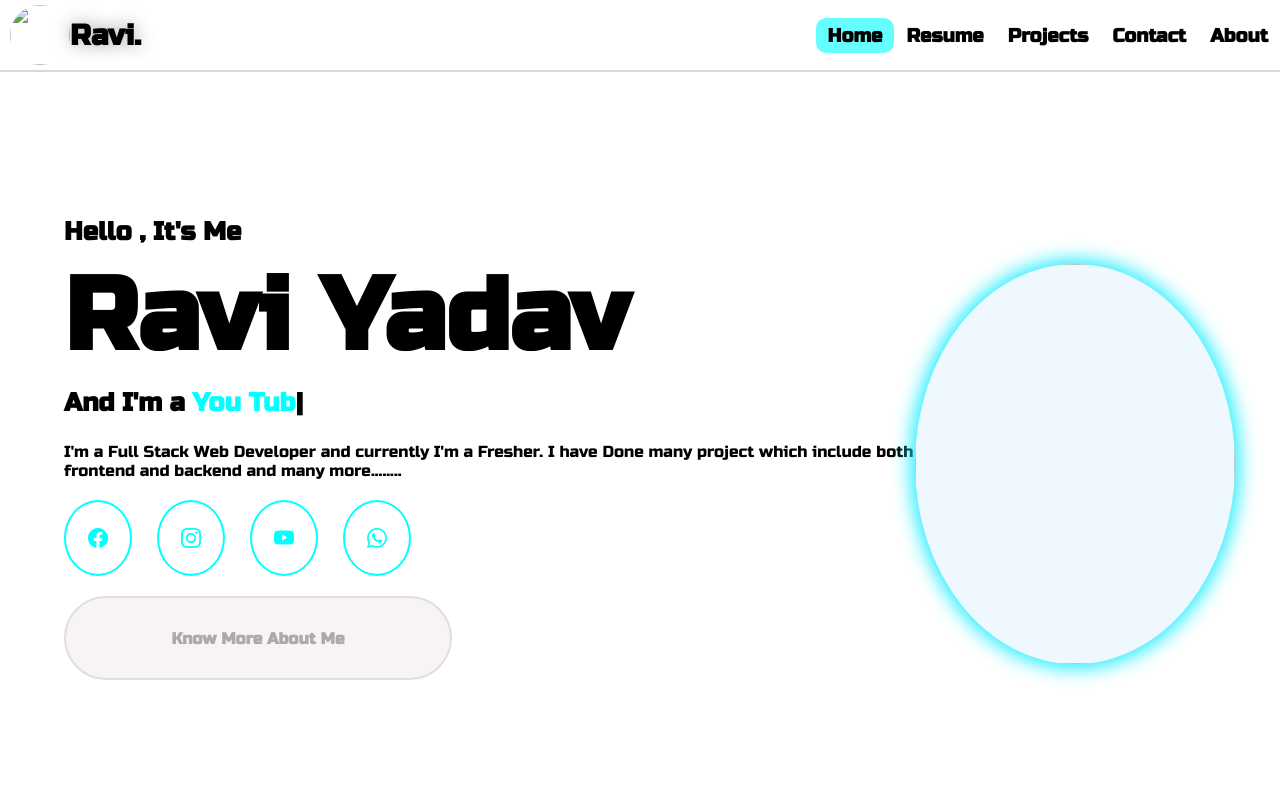
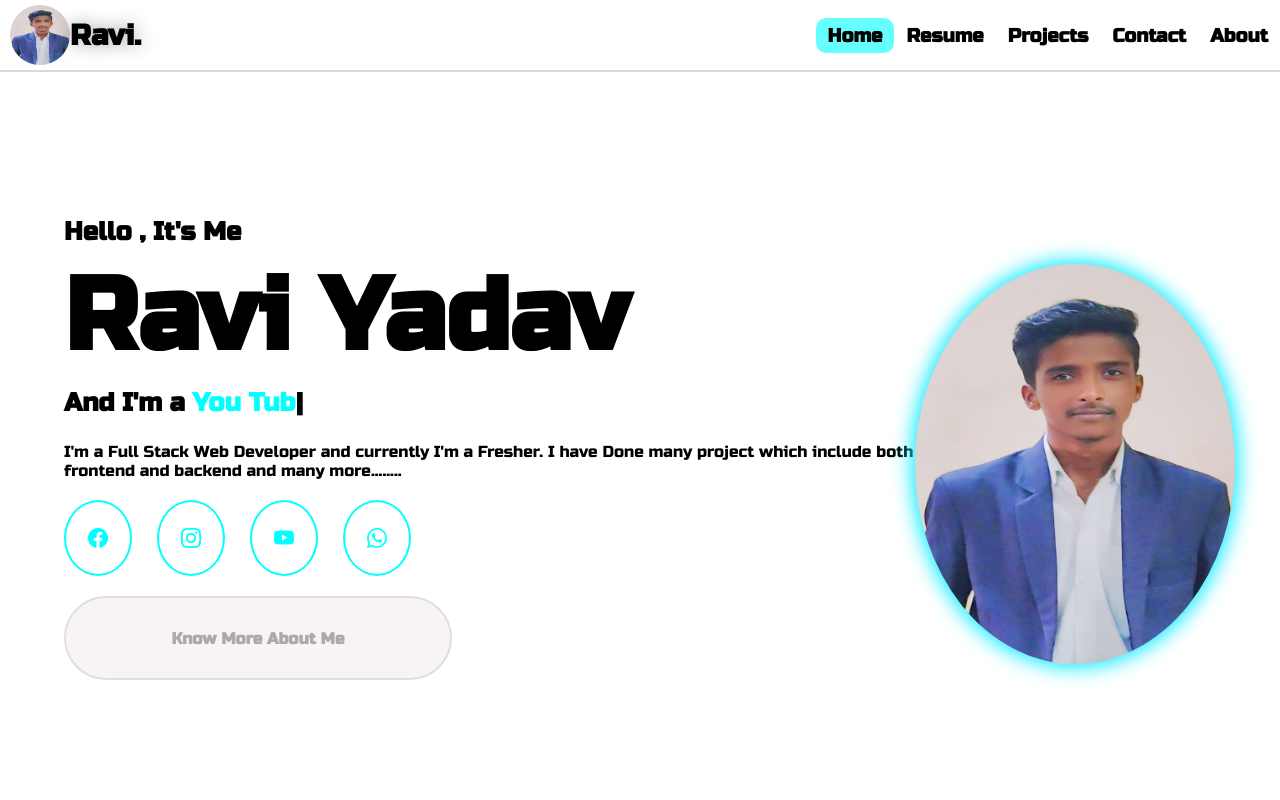
Before and after one commit to raviyadav004/smu, a plain HTML site: page design.html in a window 1280 px wide. Shown: the top 800 px of the page. Drawn offline with nearby package versions, Linux system fonts and the light colour scheme; a web font is replaced by a local one.

Commit message:
Update design.html
Signed-off-by: raviyadav004 <ryaduvanshi765@gmail.com>

```diff
--- a/design.html
+++ b/design.html
@@ -1486,7 +1486,7 @@
 <body>
     <div class="navbar">
         <div class="photo">
-            <img src="C:\Users\C21\Downloads\WhatsApp Image 2024-06-19 at 2.42.30 PM.jpeg" alt="" class="src">
+            <img src="WhatsApp Image 2024-06-19 at 2.51.38 PM.jpeg" alt="" class="src">
             <div class="logo text-shadow-drop-center">Ravi.</div>
         </div>
         <ul class="navv" id="myDiv">
@@ -1549,7 +1549,7 @@
             </div>
 
             <div class="introc">
-                <img src="C:\Users\C21\Downloads\WhatsApp Image 2024-06-19 at 2.42.30 PM.jpeg">
+                <img src="WhatsApp Image 2024-06-19 at 2.51.38 PM.jpeg">
             </div>
         </div>
     </div>
@@ -1560,7 +1560,7 @@
         </div>
         <div class="detailandimg">
             <div class="p2">
-                <img src="C:\Users\C21\Downloads\WhatsApp Image 2024-06-19 at 2.42.30 PM.jpeg" alt="" class="drc">
+                <img src="WhatsApp Image 2024-06-19 at 2.51.38 PM.jpeg" alt="" class="drc">
             </div>
             <div class="detail">
                 <div class="details">
```
